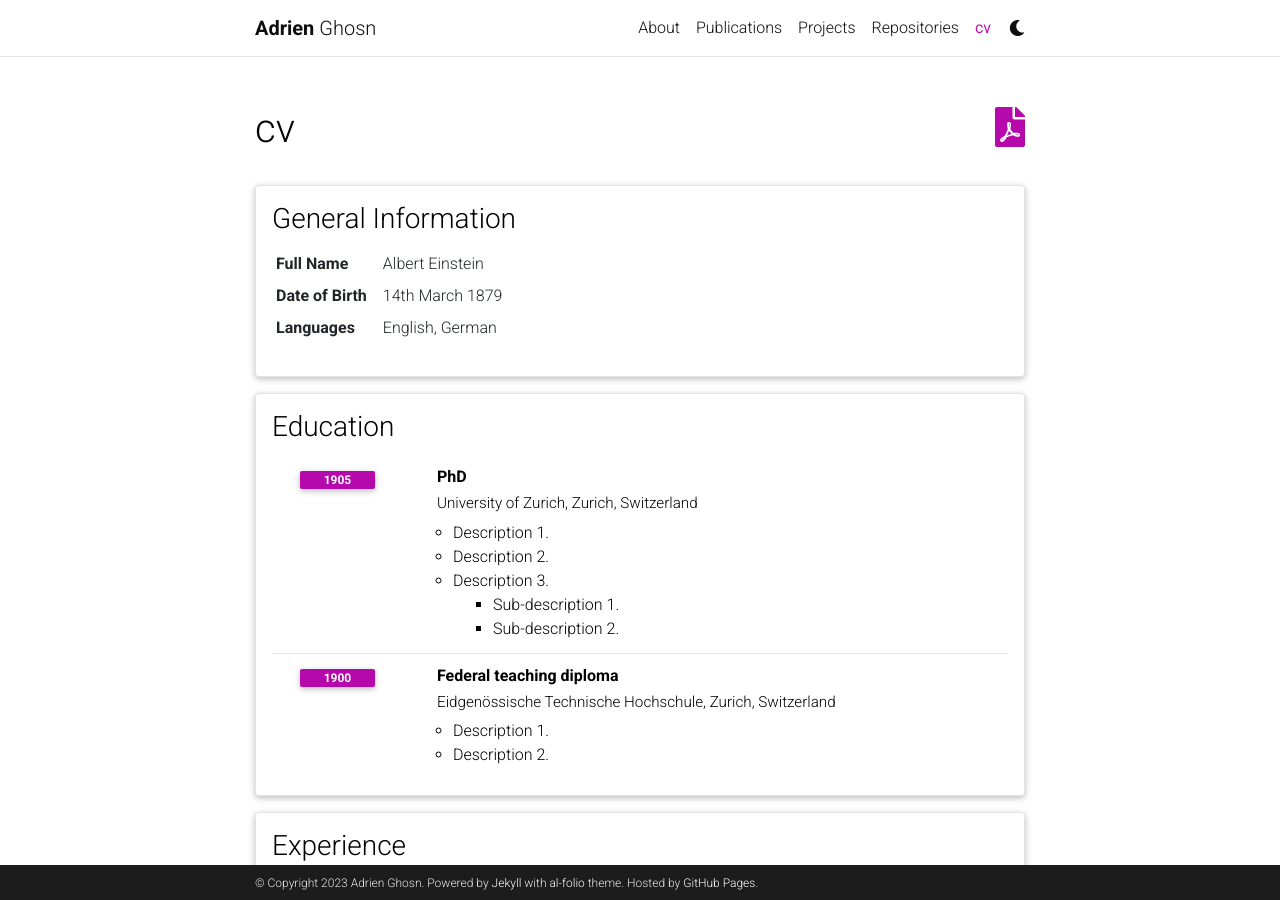
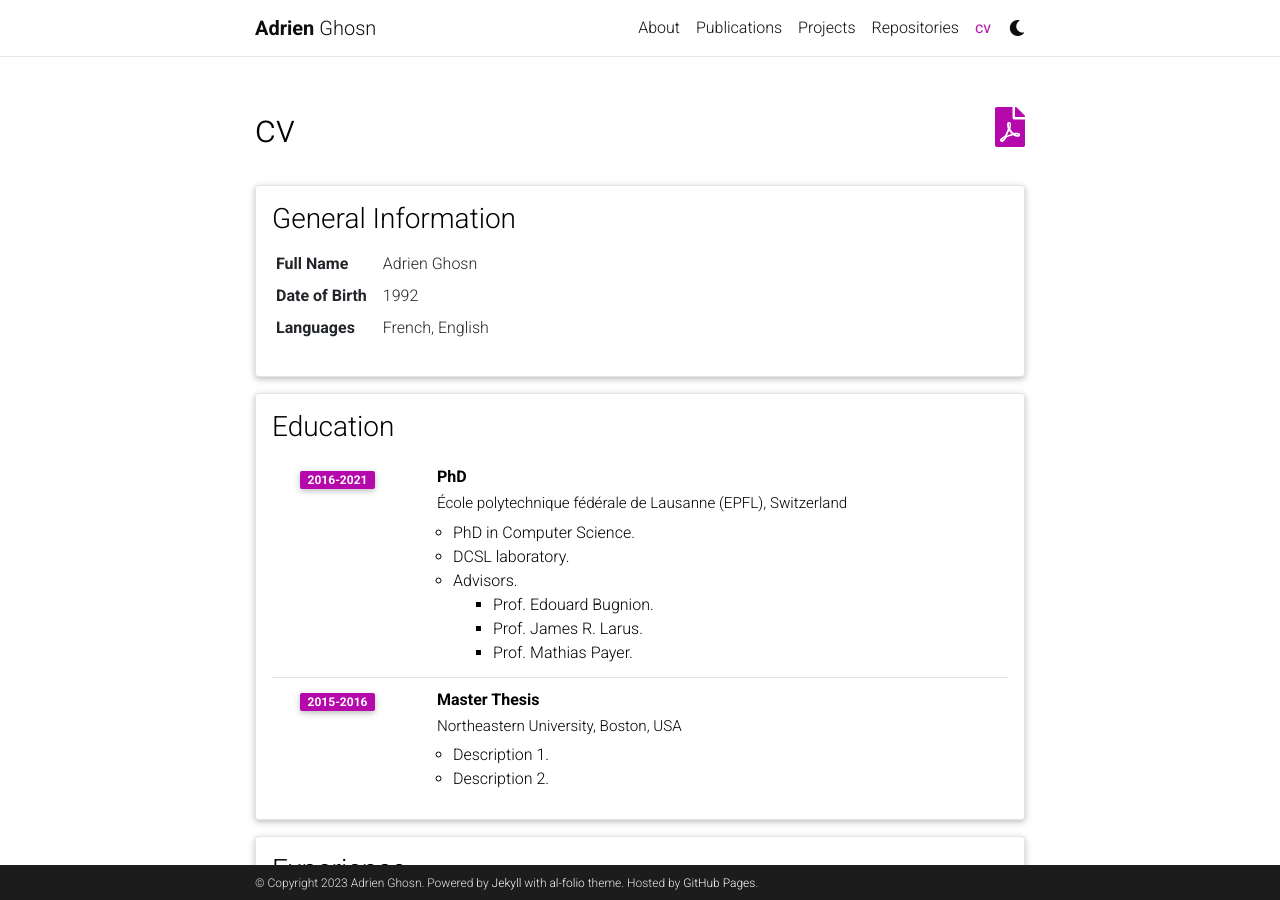
Before and after one commit to aghosn/aghosn.github.io, a Jekyll site: the page built from _pages/cv.md, in a window 1280 px wide and 900 px high. Built offline with Jekyll 4.4.1, drawn with Linux system fonts in a browser that asks for light colours; comment, search, counter and statistics services are not loaded; a style sheet for code colours, icons or effects is not loaded.

Commit message:
Working on the CV part

```diff
--- a/_data/cv.yml
+++ b/_data/cv.yml
@@ -2,28 +2,29 @@
   type: map
   contents:
     - name: Full Name
-      value: Albert Einstein
+      value: Adrien Ghosn
     - name: Date of Birth
-      value: 14th March 1879
+      value: 1992
     - name: Languages
-      value: English, German
+      value: French, English
 
 - title: Education
   type: time_table
   contents:
     - title: PhD
-      institution: University of Zurich, Zurich, Switzerland
-      year: 1905
+      institution: École polytechnique fédérale de Lausanne (EPFL), Switzerland
+      year: 2016-2021
       description:
-        - Description 1.
-        - Description 2.
-        - title: Description 3.
+        - PhD in Computer Science.
+        - DCSL laboratory.
+        - title: Advisors.
           contents:
-            - Sub-description 1.
-            - Sub-description 2.
-    - title: Federal teaching diploma
-      institution: Eidgenössische Technische Hochschule, Zurich, Switzerland
-      year: 1900
+            - Prof. Edouard Bugnion.
+            - Prof. James R. Larus.
+            - Prof. Mathias Payer.
+    - title: Master Thesis
+      institution: Northeastern University, Boston, USA
+      year: 2015-2016
       description:
         - Description 1.
         - Description 2.
```
Also changed, not shown: _pages/cv.md (+1 -1 lines), 1 other file.
